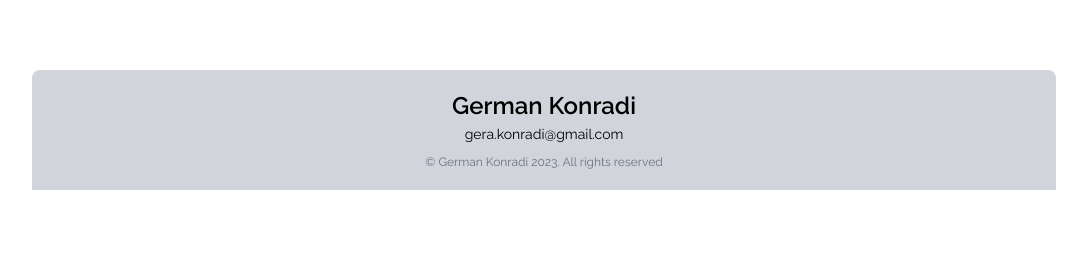
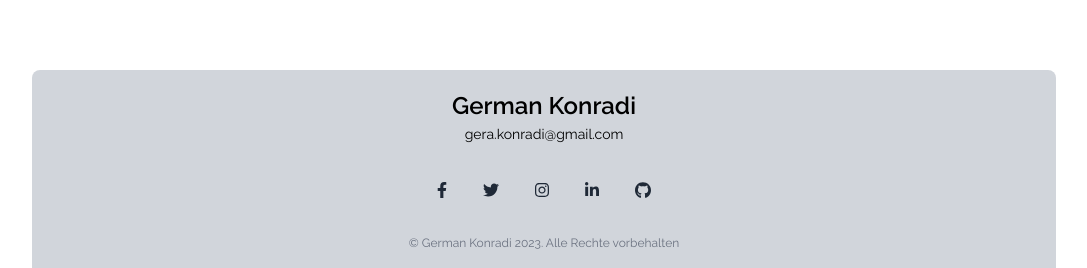
Before and after one commit to geraxgera/germankonradi_portfolio, a React (Vite) app: page / in a window 1280 px wide. Shown: the part 1856-2124 px from the top of the page, without its empty margins (96-1183 px from the left). Before the commit the page ends 2046 px from the top, so only its background shows below. Built offline with nearby package versions, Linux system fonts and the light colour scheme.

Commit message:
Update Footer.jsx

```diff
--- a/src/components/Footer.jsx
+++ b/src/components/Footer.jsx
@@ -1,17 +1,111 @@
-import React from 'react'
+import React from "react";
 
 function Footer() {
   return (
-    <div className='py-5 bg-gray-300 dark:bg-slate-800 text-center dark:text-gray-300 rounded-t-lg'>
-        <a href="#hero" className='block text-xl md:text-2xl font-semibold'>German Konradi</a>
-        <a href="mailto:gera.konradi@gmail.com"
-        className=' text-sm md:text-md hover:text-indigo-500'
-        >gera.konradi@gmail.com</a>
-        <p className='text-xs  mt-2 text-gray-500'>
-            © German Konradi {new Date().getFullYear()}. All rights reserved
-        </p>
+    <div className="py-5 bg-gray-300 dark:bg-slate-800 text-center dark:text-gray-300 rounded-t-lg">
+      <a href="#hero" className="block text-xl md:text-2xl font-semibold">
+        German Konradi
+      </a>
+      <a
+        href="mailto:gera.konradi@gmail.com"
+        className=" text-sm md:text-md hover:text-indigo-500"
+      >
+        gera.konradi@gmail.com
+      </a>
+      <div class="container pt-9">
+        <div class="flex justify-center mb-9">
+          <a href="https://www.facebook.com/gera.konradi/" class="mr-9 text-gray-800" target="_blank">
+            <svg
+              aria-hidden="true"
+              focusable="false"
+              data-prefix="fab"
+              data-icon="facebook-f"
+              class="svg-inline--fa fa-facebook-f w-2.5"
+              role="img"
+              xmlns="http://www.w3.org/2000/svg"
+              viewBox="0 0 320 512"
+            >
+              <path
+                fill="currentColor"
+                d="M279.14 288l14.22-92.66h-88.91v-60.13c0-25.35 12.42-50.06 52.24-50.06h40.42V6.26S260.43 0 225.36 0c-73.22 0-121.08 44.38-121.08 124.72v70.62H22.89V288h81.39v224h100.17V288z"
+              ></path>
+            </svg>
+          </a>
+          <a href="https://twitter.com/geraxgera" class="mr-9 text-gray-800" target="_blank">
+            <svg
+              aria-hidden="true"
+              focusable="false"
+              data-prefix="fab"
+              data-icon="twitter"
+              class="svg-inline--fa fa-twitter w-4"
+              role="img"
+              xmlns="http://www.w3.org/2000/svg"
+              viewBox="0 0 512 512"
+            >
+              <path
+                fill="currentColor"
+                d="M459.37 151.716c.325 4.548.325 9.097.325 13.645 0 138.72-105.583 298.558-298.558 298.558-59.452 0-114.68-17.219-161.137-47.106 8.447.974 16.568 1.299 25.34 1.299 49.055 0 94.213-16.568 130.274-44.832-46.132-.975-84.792-31.188-98.112-72.772 6.498.974 12.995 1.624 19.818 1.624 9.421 0 18.843-1.3 27.614-3.573-48.081-9.747-84.143-51.98-84.143-102.985v-1.299c13.969 7.797 30.214 12.67 47.431 13.319-28.264-18.843-46.781-51.005-46.781-87.391 0-19.492 5.197-37.36 14.294-52.954 51.655 63.675 129.3 105.258 216.365 109.807-1.624-7.797-2.599-15.918-2.599-24.04 0-57.828 46.782-104.934 104.934-104.934 30.213 0 57.502 12.67 76.67 33.137 23.715-4.548 46.456-13.32 66.599-25.34-7.798 24.366-24.366 44.833-46.132 57.827 21.117-2.273 41.584-8.122 60.426-16.243-14.292 20.791-32.161 39.308-52.628 54.253z"
+              ></path>
+            </svg>
+          </a>
+          <a href="https://www.instagram.com/geraxgera/" class="mr-9 text-gray-800" target="_blank">
+            <svg
+              aria-hidden="true"
+              focusable="false"
+              data-prefix="fab"
+              data-icon="instagram"
+              class="svg-inline--fa fa-instagram w-3.5"
+              role="img"
+              xmlns="http://www.w3.org/2000/svg"
+              viewBox="0 0 448 512"
+            >
+              <path
+                fill="currentColor"
+                d="M224.1 141c-63.6 0-114.9 51.3-114.9 114.9s51.3 114.9 114.9 114.9S339 319.5 339 255.9 287.7 141 224.1 141zm0 189.6c-41.1 0-74.7-33.5-74.7-74.7s33.5-74.7 74.7-74.7 74.7 33.5 74.7 74.7-33.6 74.7-74.7 74.7zm146.4-194.3c0 14.9-12 26.8-26.8 26.8-14.9 0-26.8-12-26.8-26.8s12-26.8 26.8-26.8 26.8 12 26.8 26.8zm76.1 27.2c-1.7-35.9-9.9-67.7-36.2-93.9-26.2-26.2-58-34.4-93.9-36.2-37-2.1-147.9-2.1-184.9 0-35.8 1.7-67.6 9.9-93.9 36.1s-34.4 58-36.2 93.9c-2.1 37-2.1 147.9 0 184.9 1.7 35.9 9.9 67.7 36.2 93.9s58 34.4 93.9 36.2c37 2.1 147.9 2.1 184.9 0 35.9-1.7 67.7-9.9 93.9-36.2 26.2-26.2 34.4-58 36.2-93.9 2.1-37 2.1-147.8 0-184.8zM398.8 388c-7.8 19.6-22.9 34.7-42.6 42.6-29.5 11.7-99.5 9-132.1 9s-102.7 2.6-132.1-9c-19.6-7.8-34.7-22.9-42.6-42.6-11.7-29.5-9-99.5-9-132.1s-2.6-102.7 9-132.1c7.8-19.6 22.9-34.7 42.6-42.6 29.5-11.7 99.5-9 132.1-9s102.7-2.6 132.1 9c19.6 7.8 34.7 22.9 42.6 42.6 11.7 29.5 9 99.5 9 132.1s2.7 102.7-9 132.1z"
+              ></path>
+            </svg>
+          </a>
+          <a href="https://www.linkedin.com/in/german-konradi-962860206/" class="mr-9 text-gray-800" target="_blank">
+            <svg
+              aria-hidden="true"
+              focusable="false"
+              data-prefix="fab"
+              data-icon="linkedin-in"
+              class="svg-inline--fa fa-linkedin-in w-3.5"
+              role="img"
+              xmlns="http://www.w3.org/2000/svg"
+              viewBox="0 0 448 512"
+            >
+              <path
+                fill="currentColor"
+                d="M100.28 448H7.4V148.9h92.88zM53.79 108.1C24.09 108.1 0 83.5 0 53.8a53.79 53.79 0 0 1 107.58 0c0 29.7-24.1 54.3-53.79 54.3zM447.9 448h-92.68V302.4c0-34.7-.7-79.2-48.29-79.2-48.29 0-55.69 37.7-55.69 76.7V448h-92.78V148.9h89.08v40.8h1.3c12.4-23.5 42.69-48.3 87.88-48.3 94 0 111.28 61.9 111.28 142.3V448z"
+              ></path>
+            </svg>
+          </a>
+          <a href="https://github.com/geraxgera" class="text-gray-800" target="_blank">
+            <svg
+              aria-hidden="true"
+              focusable="false"
+              data-prefix="fab"
+              data-icon="github"
+              class="svg-inline--fa fa-github w-4"
+              role="img"
+              xmlns="http://www.w3.org/2000/svg"
+              viewBox="0 0 496 512"
+            >
+              <path
+                fill="currentColor"
+                d="M165.9 397.4c0 2-2.3 3.6-5.2 3.6-3.3.3-5.6-1.3-5.6-3.6 0-2 2.3-3.6 5.2-3.6 3-.3 5.6 1.3 5.6 3.6zm-31.1-4.5c-.7 2 1.3 4.3 4.3 4.9 2.6 1 5.6 0 6.2-2s-1.3-4.3-4.3-5.2c-2.6-.7-5.5.3-6.2 2.3zm44.2-1.7c-2.9.7-4.9 2.6-4.6 4.9.3 2 2.9 3.3 5.9 2.6 2.9-.7 4.9-2.6 4.6-4.6-.3-1.9-3-3.2-5.9-2.9zM244.8 8C106.1 8 0 113.3 0 252c0 110.9 69.8 205.8 169.5 239.2 12.8 2.3 17.3-5.6 17.3-12.1 0-6.2-.3-40.4-.3-61.4 0 0-70 15-84.7-29.8 0 0-11.4-29.1-27.8-36.6 0 0-22.9-15.7 1.6-15.4 0 0 24.9 2 38.6 25.8 21.9 38.6 58.6 27.5 72.9 20.9 2.3-16 8.8-27.1 16-33.7-55.9-6.2-112.3-14.3-112.3-110.5 0-27.5 7.6-41.3 23.6-58.9-2.6-6.5-11.1-33.3 2.6-67.9 20.9-6.5 69 27 69 27 20-5.6 41.5-8.5 62.8-8.5s42.8 2.9 62.8 8.5c0 0 48.1-33.6 69-27 13.7 34.7 5.2 61.4 2.6 67.9 16 17.7 25.8 31.5 25.8 58.9 0 96.5-58.9 104.2-114.8 110.5 9.2 7.9 17 22.9 17 46.4 0 33.7-.3 75.4-.3 83.6 0 6.5 4.6 14.4 17.3 12.1C428.2 457.8 496 362.9 496 252 496 113.3 383.5 8 244.8 8zM97.2 352.9c-1.3 1-1 3.3.7 5.2 1.6 1.6 3.9 2.3 5.2 1 1.3-1 1-3.3-.7-5.2-1.6-1.6-3.9-2.3-5.2-1zm-10.8-8.1c-.7 1.3.3 2.9 2.3 3.9 1.6 1 3.6.7 4.3-.7.7-1.3-.3-2.9-2.3-3.9-2-.6-3.6-.3-4.3.7zm32.4 35.6c-1.6 1.3-1 4.3 1.3 6.2 2.3 2.3 5.2 2.6 6.5 1 1.3-1.3.7-4.3-1.3-6.2-2.2-2.3-5.2-2.6-6.5-1zm-11.4-14.7c-1.6 1-1.6 3.6 0 5.9 1.6 2.3 4.3 3.3 5.6 2.3 1.6-1.3 1.6-3.9 0-6.2-1.4-2.3-4-3.3-5.6-2z"
+              ></path>
+            </svg>
+          </a>
+        </div>
+      </div>
+      <p className="text-xs  mt-2 text-gray-500">
+        © German Konradi {new Date().getFullYear()}. Alle Rechte vorbehalten
+      </p>
     </div>
-  )
+  );
 }
 
-export default Footer
+export default Footer;
```
